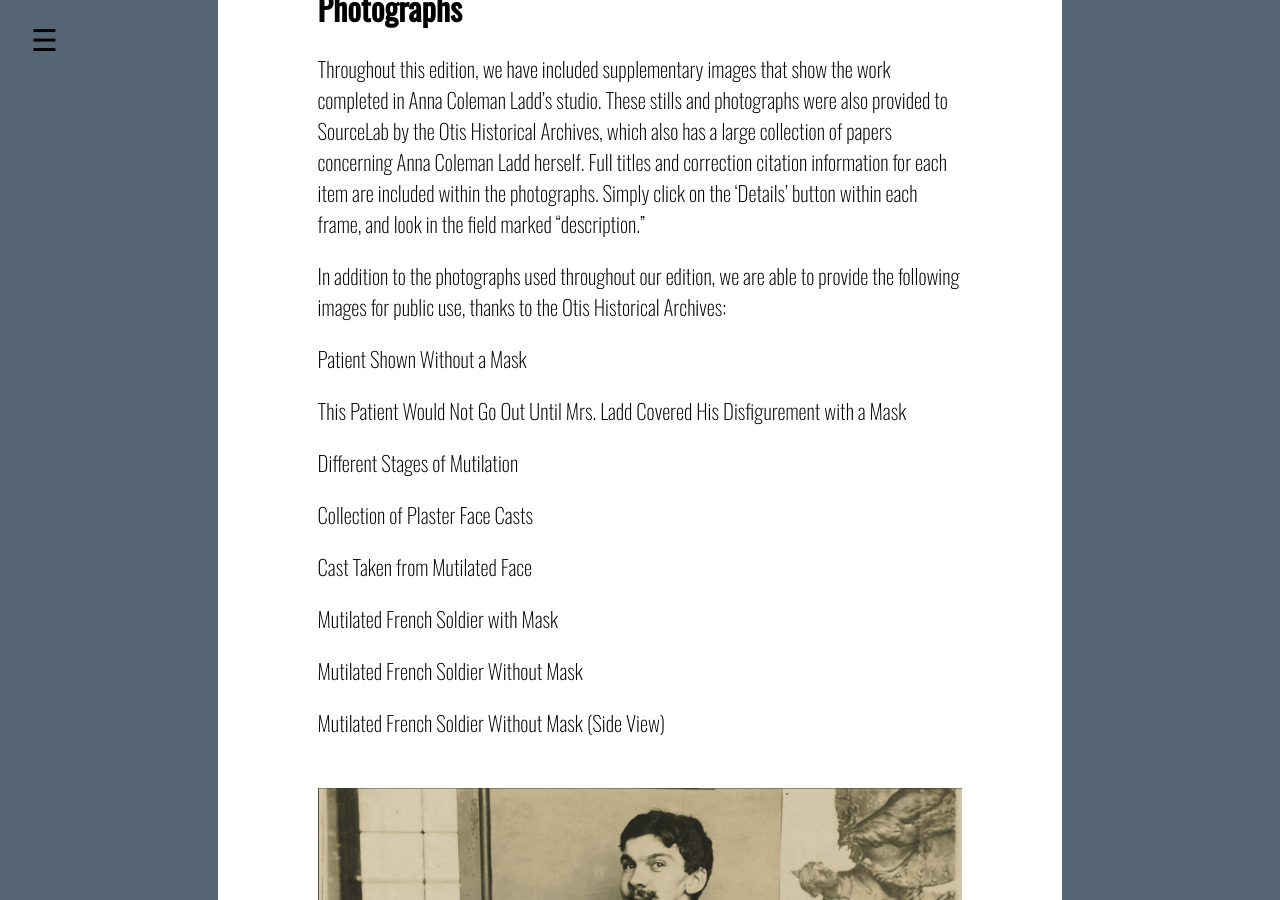
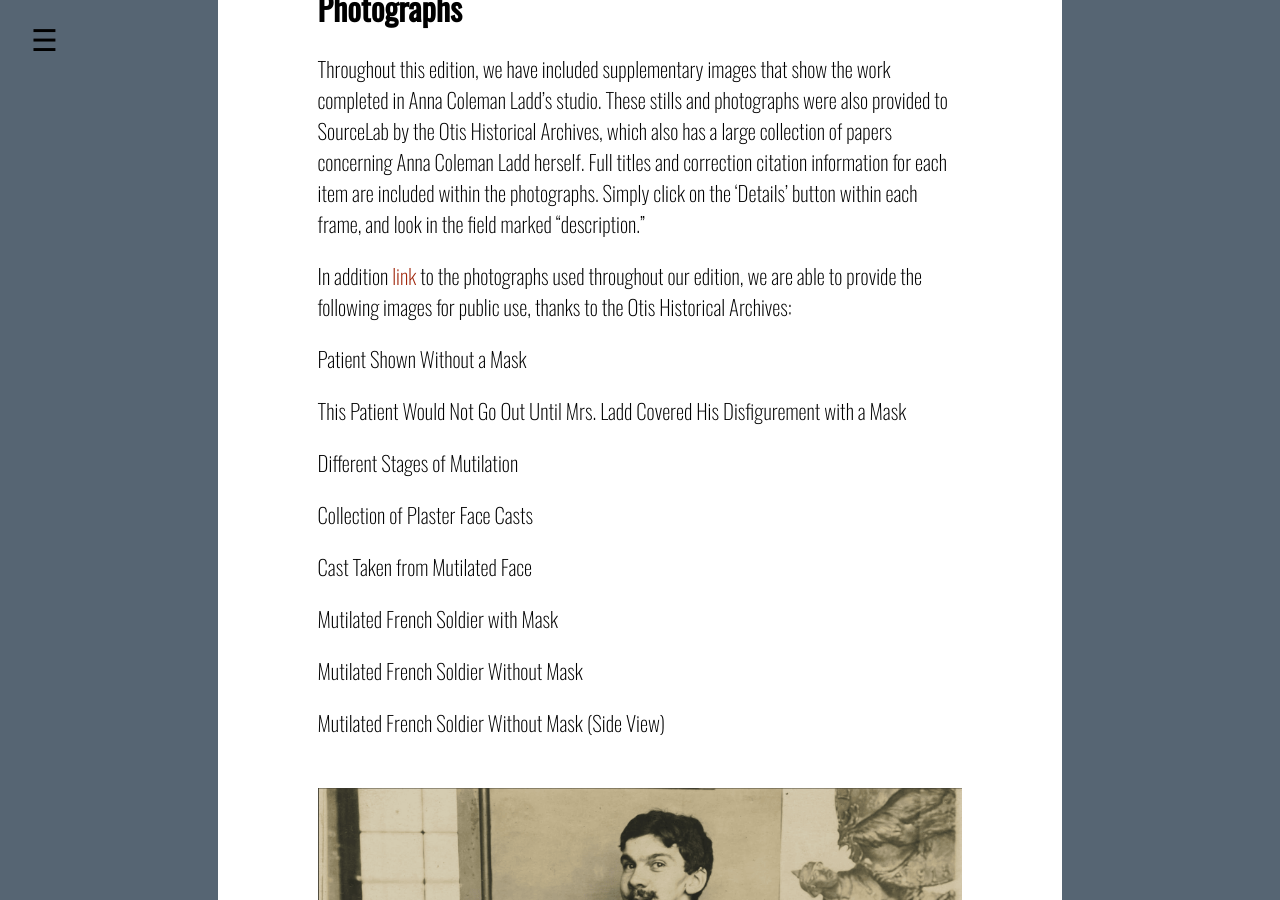
Before and after one commit to TonLeon/Mindoc_Original_Prototype, a Jekyll site: the page built from 007_photographs.md, in a window 1280 px wide and 900 px high, scrolled down 336 px. Built offline with Jekyll 4.4.1, drawn with Linux system fonts in a browser that asks for light colours.

Commit message:
Update 007_photographs.md

```diff
--- a/007_photographs.md
+++ b/007_photographs.md
@@ -9,10 +9,10 @@
 Throughout this edition, we have included supplementary images that show the work completed in Anna Coleman Ladd's studio.  These stills and photographs were also provided to SourceLab by the Otis Historical Archives, which also has a large collection of papers concerning Anna Coleman Ladd herself.
 Full titles and correction citation information for each item are included within the photographs.  Simply click on the ‘Details’ button within each frame, and look in the field marked "description."
 
-In addition to the photographs used throughout our edition, we are able to provide the following images for public use, thanks to the Otis Historical Archives:
+In addition [link](#head1234) to the photographs used throughout our edition, we are able to provide the following images for public use, thanks to the Otis Historical Archives:
 
 
-Patient Shown Without a Mask
+<a name="head1234"></a>Patient Shown Without a Mask
 
 This Patient Would Not Go Out Until Mrs. Ladd Covered His Disfigurement with a Mask
 
```
